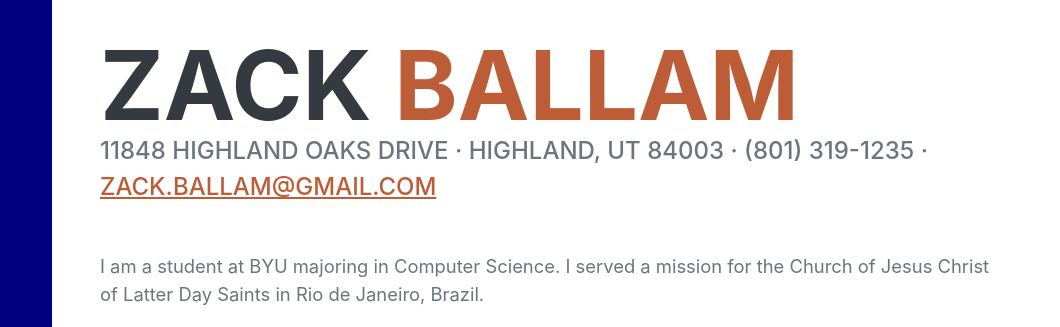
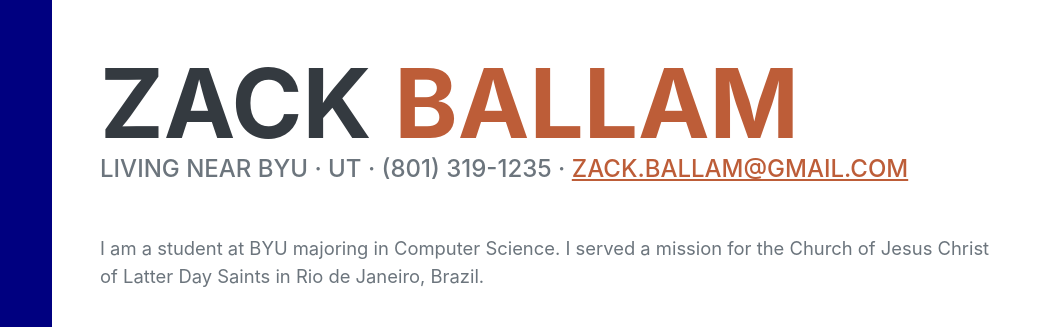
Before and after one commit to Zpop22/is201, a plain HTML site: page index.html in a window 1280 px wide. Shown: the part 175-502 px from the top of the page, 220-1280 px from the left. Drawn offline with nearby package versions, Linux system fonts and the light colour scheme; a web font is replaced by a local one.

Commit message:
Add files via upload

```diff
--- a/index.html
+++ b/index.html
@@ -45,7 +45,7 @@
                         <span class="text-primary">Ballam</span>
                     </h1>
                     <div class="subheading mb-5">
-                        11848 Highland Oaks Drive · Highland, UT 84003 · (801) 319-1235 ·
+                        Living Near BYU · UT · (801) 319-1235 ·
                         <a href="mailto:Zack.Ballam@gmail.com">Zack.Ballam@gmail.com</a>
                     </div>
                     <p class="lead mb-5">I am a student at BYU majoring in Computer Science. I served a mission for the Church of Jesus Christ of Latter Day Saints in Rio de Janeiro, Brazil.</p>
```
